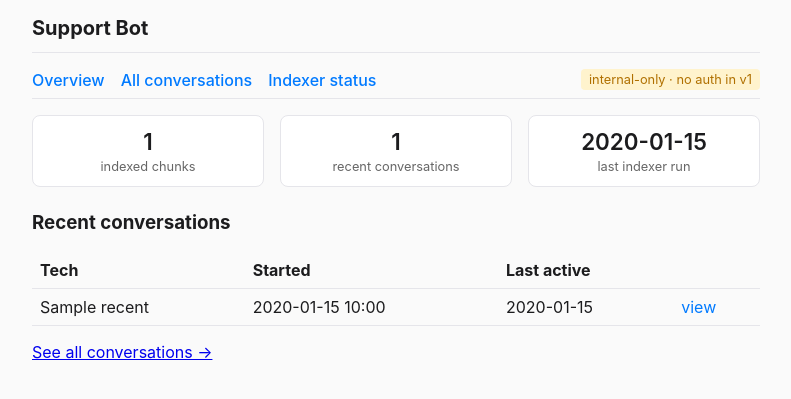
After one commit to tmhoule/support-bot, a FastAPI app: template templates/admin/index.html in a window 1280 px wide. The commit adds this page. Shown: the top 399 px of the page, without its empty margins (244-1035 px from the left). Run offline with FastAPI, Linux system fonts and the light colour scheme; the template is opened without the code that fills it: most values are stand-ins (such as "Sample title", 1, 10 or a date in 2020); parts of the project's set-up code (start-up, migrations or seed data) failed here and were passed over.

Commit message:
feat(admin): add /admin landing page with summary stats and recent conversations

```diff
--- a/static/styles.css
+++ b/static/styles.css
@@ -206,3 +206,8 @@ table.convos a { color: #007aff; text-decoration: none; }
 .admin-nav { display: flex; gap: 1rem; align-items: center; padding-bottom: 0.5rem; margin-bottom: 0.75rem; border-bottom: 1px solid #e5e5ea; }
 .admin-nav a { color: #007aff; text-decoration: none; font-weight: 500; }
 .admin-nav .admin-warn { margin-left: auto; font-size: 0.8rem; color: #b07000; background: #fff3cd; padding: 0.2rem 0.5rem; border-radius: 4px; }
+
+.admin-summary { display: flex; gap: 1rem; margin: 1rem 0 1.5rem; }
+.admin-summary .stat { flex: 1; padding: 0.75rem 1rem; background: white; border: 1px solid #e5e5ea; border-radius: 8px; text-align: center; }
+.admin-summary .stat-num { font-size: 1.4rem; font-weight: 600; color: #1c1c1e; }
+.admin-summary .stat-label { font-size: 0.8rem; color: #666; margin-top: 0.2rem; }
--- a/templates/admin/conversations.html
+++ b/templates/admin/conversations.html
@@ -2,9 +2,10 @@
 {% block title %}Admin – Conversations{% endblock %}
 {% block content %}
 <nav class="admin-nav">
-  <a href="/admin/conversations">Conversations</a>
+  <a href="/admin">Overview</a>
+  <a href="/admin/conversations">All conversations</a>
   <a href="/admin/indexer-status">Indexer status</a>
-  <span class="admin-warn">internal-only · no auth in v1</span>
+  <span class="admin-warn">internal-only &middot; no auth in v1</span>
 </nav>
 <form method="get"><input name="name" value="{{ name }}" placeholder="filter by name"><button>Filter</button></form>
 <table class="convos">
--- /dev/null
+++ b/templates/admin/index.html
@@ -0,0 +1,45 @@
+{% extends "base.html" %}
+{% block title %}Admin{% endblock %}
+{% block content %}
+<nav class="admin-nav">
+  <a href="/admin">Overview</a>
+  <a href="/admin/conversations">All conversations</a>
+  <a href="/admin/indexer-status">Indexer status</a>
+  <span class="admin-warn">internal-only &middot; no auth in v1</span>
+</nav>
+
+<section class="admin-summary">
+  <div class="stat">
+    <div class="stat-num">{{ chroma_count }}</div>
+    <div class="stat-label">indexed chunks</div>
+  </div>
+  <div class="stat">
+    <div class="stat-num">{{ recent|length }}</div>
+    <div class="stat-label">recent conversations</div>
+  </div>
+  <div class="stat">
+    <div class="stat-num">{{ last_indexer_run.strftime("%Y-%m-%d %H:%M") if last_indexer_run else "never" }}</div>
+    <div class="stat-label">last indexer run</div>
+  </div>
+</section>
+
+<h3>Recent conversations</h3>
+{% if recent %}
+<table class="convos">
+  <thead><tr><th>Tech</th><th>Started</th><th>Last active</th><th></th></tr></thead>
+  <tbody>
+    {% for r in recent %}
+    <tr>
+      <td>{{ r.tech_name }}</td>
+      <td>{{ r.started_at.strftime("%Y-%m-%d %H:%M") }}</td>
+      <td>{{ r.last_active.strftime("%Y-%m-%d %H:%M") }}</td>
+      <td><a href="/admin/conversations/{{ r.id }}">view</a></td>
+    </tr>
+    {% endfor %}
+  </tbody>
+</table>
+<p><a href="/admin/conversations">See all conversations &rarr;</a></p>
+{% else %}
+<p>No conversations yet.</p>
+{% endif %}
+{% endblock %}
--- a/templates/admin/indexer_status.html
+++ b/templates/admin/indexer_status.html
@@ -1,9 +1,10 @@
 {% extends "base.html" %}
 {% block content %}
 <nav class="admin-nav">
-  <a href="/admin/conversations">Conversations</a>
+  <a href="/admin">Overview</a>
+  <a href="/admin/conversations">All conversations</a>
   <a href="/admin/indexer-status">Indexer status</a>
-  <span class="admin-warn">internal-only · no auth in v1</span>
+  <span class="admin-warn">internal-only &middot; no auth in v1</span>
 </nav>
 <h2>Indexer status</h2>
 <p>Chroma documents: {{ chroma_count }}</p>
```
Also changed, not shown: app/routes/admin.py (+23 -0 lines).
